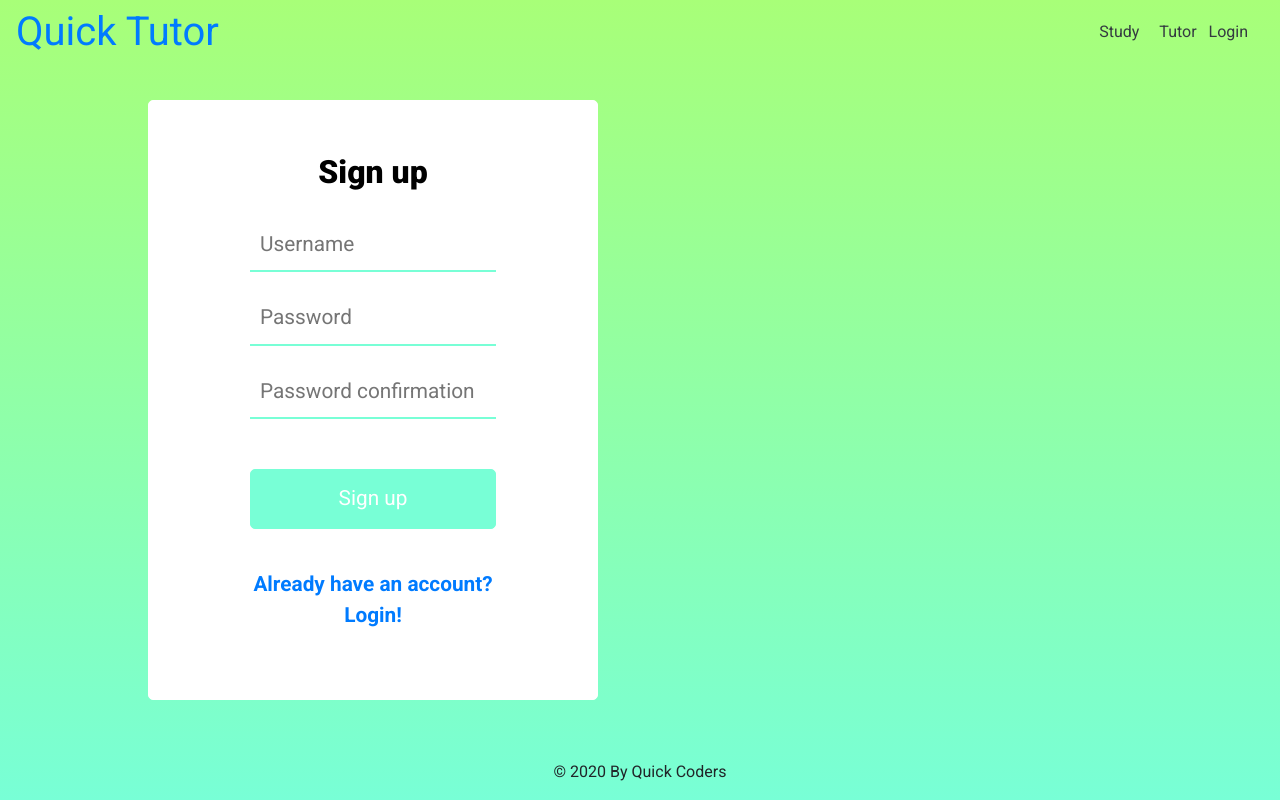
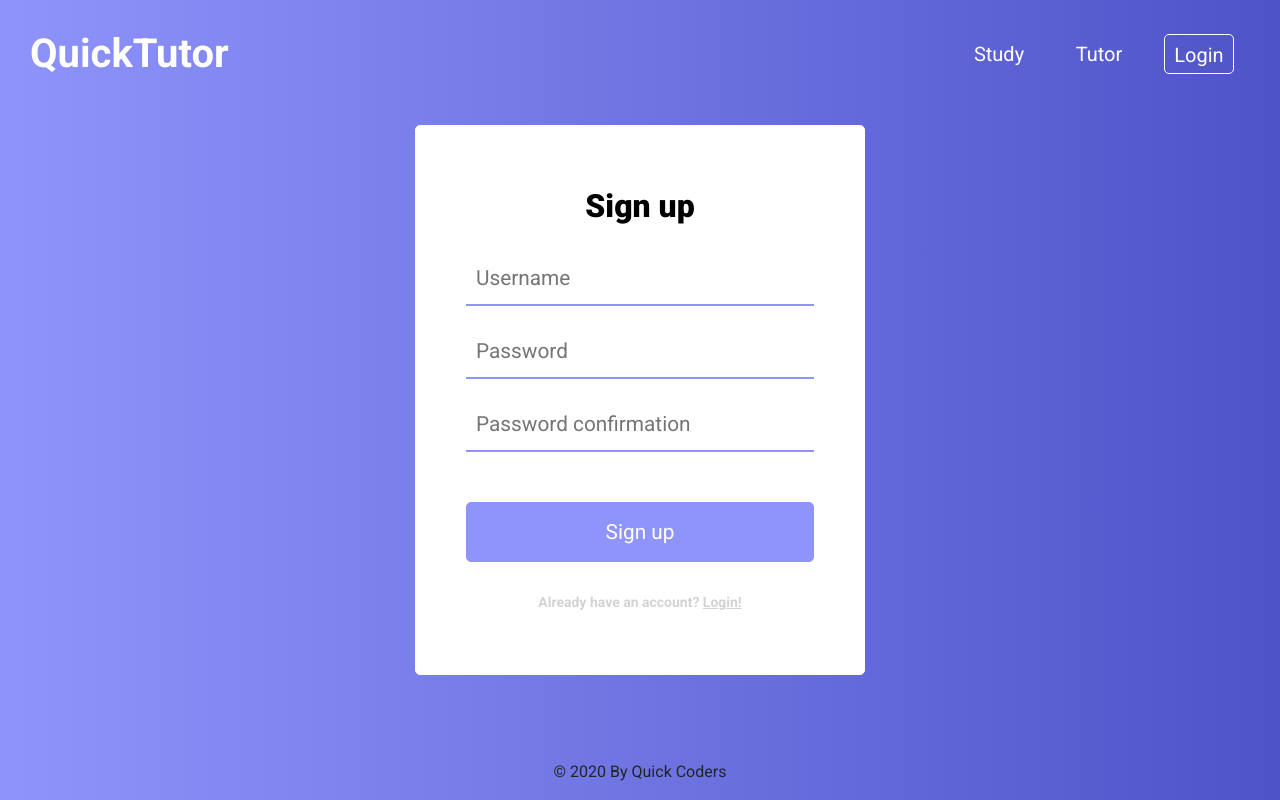
Before and after one commit to HarrisonClark/QuickTutor, a Django app: page /login/signup/ in a window 1280 px wide. Run offline with Django 3.2, Linux system fonts and the light colour scheme; some libraries are stand-ins or nearby versions.

Commit message:
Signup UI done and new color scheme added

```diff
--- /dev/null
+++ b/login/static/base/styles.css
@@ -0,0 +1,97 @@
+body, html {
+	height: 100%;
+	margin: 0;
+	font-family: 'Roboto', sans-serif !important;
+  }
+
+  * {
+	box-sizing: border-box;
+  }
+
+  .bg-image {
+	/* The image used */
+	/* background-image: url("https://res.cloudinary.com/dpcbzfiye/image/upload/w_1620,c_fill,dpr_auto,f_auto,q_auto,fl_progressive/v1546986775/fiz5zkzw5eehp0o7f8uf.jpg"); */
+	/* background: rgb(253,121,168);
+	background: linear-gradient(0deg, rgba(253,121,168,1) 4%, rgba(236,236,236,1) 100%); */
+	background: #4e54c8;  /* fallback for old browsers */
+	background: -webkit-linear-gradient(to right, #8f94fb, #4e54c8);  /* Chrome 10-25, Safari 5.1-6 */
+	background: linear-gradient(to right, #8f94fb, #4e54c8); /* W3C, IE 10+/ Edge, Firefox 16+, Chrome 26+, Opera 12+, Safari 7+ */
+
+
+	/* Full height */
+	height: 100%;
+
+	/* Center and scale the image nicely */
+	background-position: center;
+	background-repeat: no-repeat;
+	background-size: cover;
+  }
+
+  /* Position text in the middle of the page/image */
+  .bg-text {
+	/* background-color: rgb(0,0,0); Fallback color */
+	/* background-color: rgba(0,0,0, 0.4); Black w/opacity/see-through */
+	color: white;
+	font-weight: bold;
+	font-size: 130%;
+	/* border: 3px solid #f1f1f1; */
+	position: absolute;
+	top: 50%;
+	left: 50%;
+	transform: translate(-50%, -50%);
+	z-index: 2;
+	width: 80%;
+	padding: 20px;
+	text-align: center;
+	display:table-cell;
+	vertical-align:middle;
+  }
+  form {
+	display:table;
+	margin:auto;
+  }
+  .nav{
+	background:transparent;
+  }
+  .navbar{
+	  padding: 30px;
+  }
+  #logo{
+	  text-decoration: none;
+	  color: white;
+	  transition: 0.3s;
+  }
+
+  #logo:hover{
+	  font-size: 1.05em;
+  }
+
+  .nav-element{
+	  font-size: 20px;
+	  margin-left: 30px;
+	  text-decoration: none;
+	  color: white;
+	  display: block;
+	  float: left;
+	  width: 70px;
+	  height: 40px;
+	  padding: 5px;
+	  text-align: center;
+	  transition: 0.3s;
+  }
+
+  .nav-element:hover{
+	  text-decoration: none;
+	  color: #8f94fb;
+  }
+
+  #sign-in{
+	  border: 1px solid white;
+	  border-radius: 5px;
+	  transition: 0.3s;
+  }
+
+  #sign-in:hover{
+	  border-color: #8f94fb;
+	  color: #8f94fb;
+  }
--- a/login/static/login/styles.css
+++ b/login/static/login/styles.css
@@ -20,6 +20,18 @@ body {
 	justify-content:center;
 	align-items:center;
 	padding: 0px 50px;
+}
+
+.signup-box{
+	height: 550px;
+}
+
+.signup-inner{
+	width: 100%;
+}
+
+.signup-form{
+	display: block;
 }
 
 h2{
@@ -47,13 +59,13 @@ input:focus, textarea:focus{
 	margin-top: 20px;
 	border: none;
 	background: none;
-	border-bottom: 2px solid #78ffd6;
+	border-bottom: 2px solid #8f94fb;
 	transition: 0.3s;
 	/* border-radius: 5px; */
 }
 
 .signup-input:focus, .login-input:focus{
-	border-bottom: 4px solid #78ffd6;
+	border-bottom: 3px solid #4e54c8;
 }
 
 .button-container{
@@ -69,8 +81,8 @@ input:focus, textarea:focus{
 	margin-top: 50px;
 	height: 60px;
 	width: 100%;
-	background-color: #78ffd6;
-	border: 1px solid #78ffd6;
+	background-color: #8f94fb;
+	border: 1px solid #8f94fb;
 	border-radius: 5px;
 	color: white;
 	cursor: pointer;
@@ -80,7 +92,11 @@ input:focus, textarea:focus{
 }
 
 .signup-button:hover, .login-button:hover{
-	height: 64px;
+	background-color: #4e54c8;
+}
+
+.signup-button:focus, .login-button:focus{
+	outline: none;
 }
 
 .separator{
--- a/login/templates/base.html
+++ b/login/templates/base.html
@@ -2,64 +2,6 @@
 
 <!DOCTYPE html>
 <html lang="en">
-    <style>
-        body, html {
-          height: 100%;
-          margin: 0;
-          font-family: 'Roboto Condensed', sans-serif;
-        }
-
-        * {
-          box-sizing: border-box;
-        }
-
-        .bg-image {
-          /* The image used */
-          /* background-image: url("https://res.cloudinary.com/dpcbzfiye/image/upload/w_1620,c_fill,dpr_auto,f_auto,q_auto,fl_progressive/v1546986775/fiz5zkzw5eehp0o7f8uf.jpg"); */
-		  /* background: rgb(253,121,168);
-		  background: linear-gradient(0deg, rgba(253,121,168,1) 4%, rgba(236,236,236,1) 100%); */
-		  background: #a8ff78;  /* fallback for old browsers */
-		  background: -webkit-linear-gradient(to top, #78ffd6, #a8ff78);  /* Chrome 10-25, Safari 5.1-6 */
-		  background: linear-gradient(to top, #78ffd6, #a8ff78); /* W3C, IE 10+/ Edge, Firefox 16+, Chrome 26+, Opera 12+, Safari 7+ */
-
-          /* Full height */
-          height: 100%;
-
-          /* Center and scale the image nicely */
-          background-position: center;
-          background-repeat: no-repeat;
-          background-size: cover;
-        }
-
-        /* Position text in the middle of the page/image */
-        .bg-text {
-          /* background-color: rgb(0,0,0); Fallback color */
-          /* background-color: rgba(0,0,0, 0.4); Black w/opacity/see-through */
-          color: white;
-          font-weight: bold;
-          font-size: 130%;
-          /* border: 3px solid #f1f1f1; */
-          position: absolute;
-          top: 50%;
-          left: 50%;
-          transform: translate(-50%, -50%);
-          z-index: 2;
-          width: 80%;
-          padding: 20px;
-          text-align: center;
-          display:table-cell;
-          vertical-align:middle;
-        }
-        form {
-          display:table;
-          margin:auto;
-
-          }
-        .nav{
-          background:transparent;
-
-        }
-        </style>
   <head>
 	<title>{% block title %}{% endblock %}</title>
 
@@ -71,7 +13,9 @@
       href="https://maxcdn.bootstrapcdn.com/bootstrap/4.0.0/css/bootstrap.min.css"
       integrity="sha384-Gn5384xqQ1aoWXA+058RXPxPg6fy4IWvTNh0E263XmFcJlSAwiGgFAW/dAiS6JXm"
       crossorigin="anonymous"
-    />
+	/>
+
+	<link rel="stylesheet" type="text/css" href="{% static 'base/styles.css' %} " />
   </head>
 
   <body style="text-align:center">
@@ -79,14 +23,14 @@
       <div
         class="navbar navbar-expand-sm fixed-top navbar-dark"
       >
-        <h1 class="my-0 mr-md-auto font-weight-normal"><a href="/">Quick Tutor</a></h1>
+        <h1 class="my-0 mr-md-auto font-weight-bold"><a id="logo" href="/">QuickTutor</a></h1>
         <nav class="my-2 my-md-0 mr-md-3">
-          <a href="{% url 'study:index' %}" class="p-2 text-dark">Study</a>
-          <a href="{% url 'study:requests' %}" class="p-2 text-dark">Tutor</a>
+          <a class="nav-element" href="{% url 'study:index' %}" class="p-2 text-dark">Study</a>
+          <a class="nav-element" href="{% url 'study:requests' %}" class="p-2 text-dark">Tutor</a>
           {% if user.is_authenticated %}
-            <a href="{% url 'userprofile:index' %}" class="p-2 text-dark">My Profile</a>
+            <a class="nav-element" href="{% url 'userprofile:index' %}" class="p-2 text-dark">My Profile</a>
           {% else %}
-            <a href="{% url 'login:login' %}" class="=p-2 text-dark">Login</a>
+            <a id="sign-in" class="nav-element" href="{% url 'login:login' %}" class="=p-2 text-dark">Login</a>
           {% endif %}
         </nav>
       </div>
--- a/login/templates/registration/login.html
+++ b/login/templates/registration/login.html
@@ -36,7 +36,7 @@
 				<div class="login-inner">
 					<form class="login-form" method="post" action="{% url 'login:login' %}">
 						{% csrf_token %}
-						<b><h2>LOGIN</h2></b>
+						<b><h2>Login</h2></b>
 						<div class="form-group">
 							{% for field in form %}
 								<div class="input-group">
--- a/login/templates/registration/signup.html
+++ b/login/templates/registration/signup.html
@@ -10,13 +10,12 @@
 		<title>Sign Up</title>
 	</head>
 	<body>
-		<div class="signup-box">
+		<div class="signup-container">
 			<div class="signup-box">
 				<div class="signup-inner">
-					<h2>Sign up</h2>
 					<form class="signup-form" method="post">
 						{% csrf_token %}
-						<!-- {{ form.as_p }} -->
+						<h2>Sign up</h2>
 						<div class="form-group">
 							{% for field in form %}
 								<div class="input-group">
@@ -24,10 +23,14 @@
 									{{ field.errors }}
 								</div>
 							{% endfor %}
-							<button class="signup-button" type="submit">Sign up</button>
+
+							<div class="button-container">
+								<button class="signup-button" type="submit">Sign up</button>
+							</div>
 						</div>
 					</form>
-					<p><a href="{% url 'login:login' %}">Already have an account? Login!</a></p>
+
+					<div class="create-account-container">Already have an account? <a href="{% url 'login:login' %}">Login!</a></div>
 				</div>
 			</div>
 		</div>
```
